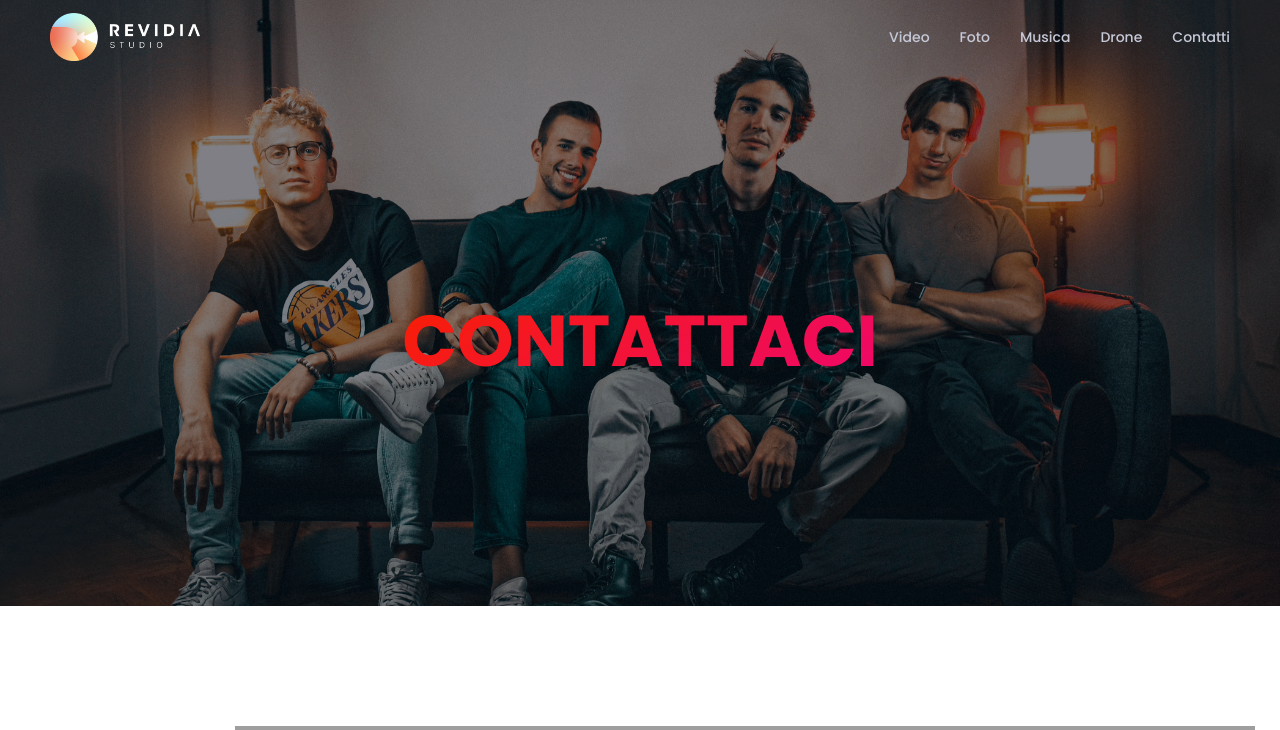
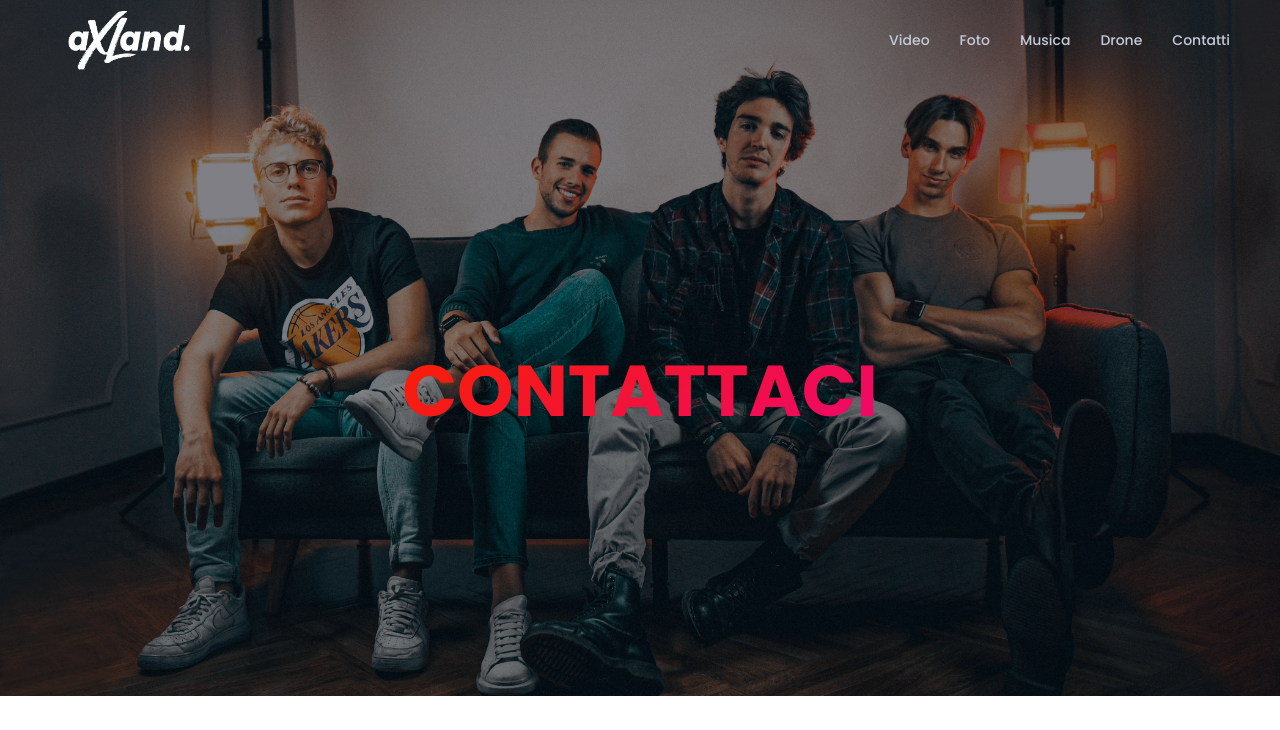
Before and after one commit to umberto-fontanazza/axland-website, a PHP site: page /contact.html in a window 1280 px wide. Shown: the top 730 px of the page. Run offline with PHP 8.4, Linux system fonts and the light colour scheme; some libraries are stand-ins or nearby versions; grey boxes are pictures that could not be loaded.

Commit message:
Added parallax effect on contact page

```diff
--- a/assets/scss/elements/_contact.scss
+++ b/assets/scss/elements/_contact.scss
@@ -130,6 +130,10 @@ div.rn-page-title-area {
     }
 }
 
+#contact-title-container {
+    padding: 30vh 0 !important;
+    background-attachment: fixed;
+}
 
 
 .google-map-area {
--- a/contact.html
+++ b/contact.html
@@ -29,7 +29,7 @@
                 <div class="header-left">
                     <div class="logo">
                         <a href="index.html">
-                            <img src="assets/images/logo/Revidia-Orizz-Negativo.png"Creative Agency Logo">
+                            <img src="assets/images/logo/axland-logo-horizontal.png"Creative Agency Logo">
                         </a>
                     </div>
                 </div>
@@ -82,7 +82,7 @@
         </header>
 
         <!-- Start Breadcrump Area  -->
-        <div class="rn-page-title-area pt--190 pb--200 bg_image bg_image--17" data-black-overlay="5">
+        <div id="contact-title-container" class="rn-page-title-area pt--190 pb--200 bg_image bg_image--17" data-black-overlay="5">
             <div class="container">
                 <div class="row">
                     <div class="col-lg-12">
```
Also changed, not shown: assets/css/style.css, 1 other file.
